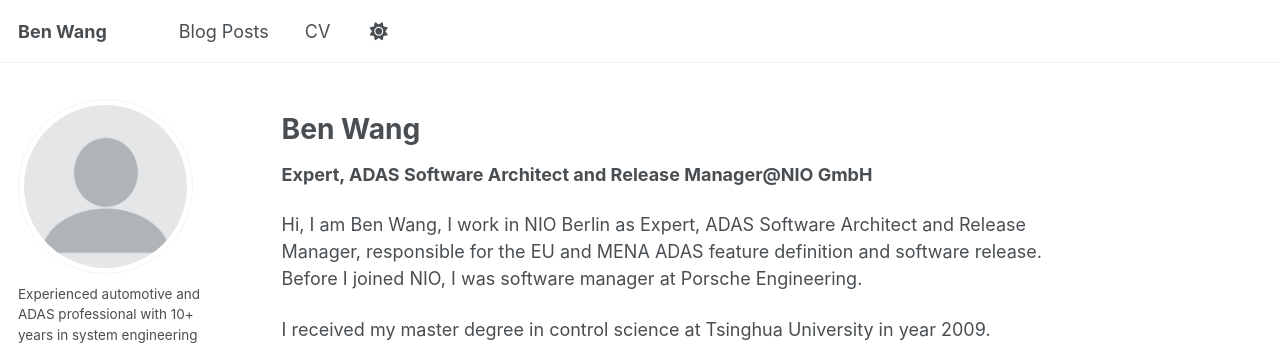
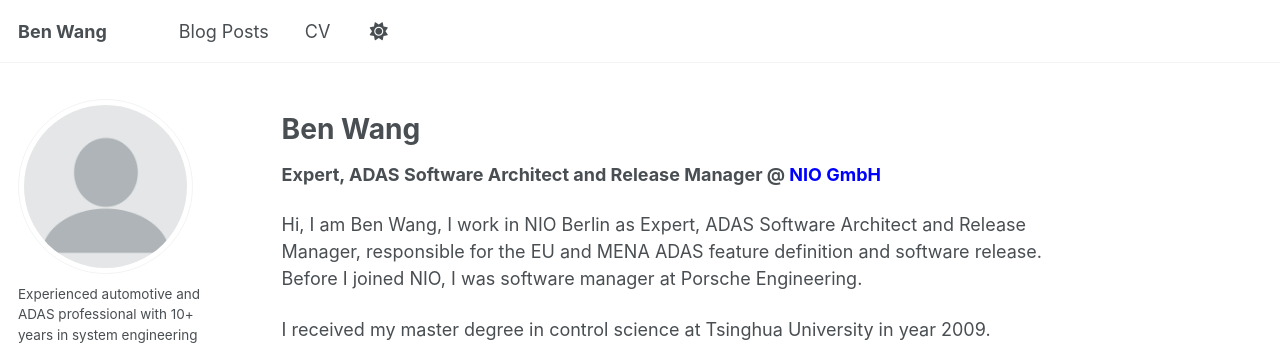
Before and after one commit to ai-benwang/ai-benwang.github.io, a Jekyll site: the page built from _pages/about.md, in a window 1280 px wide and 1168 px high. Shown: the top 347 px of the window. Built offline with Jekyll 4.4.1, drawn with Linux system fonts in a browser that asks for light colours.

Commit message:
change color

```diff
--- a/_pages/about.md
+++ b/_pages/about.md
@@ -6,7 +6,7 @@ redirect_from:
   - /about/
   - /about.html
 ---
-**Expert, ADAS Software Architect and Release Manager@NIO GmbH**
+**Expert, ADAS Software Architect and Release Manager @ <span style="color:blue"> NIO GmbH </span>**
 
 Hi, I am Ben Wang, I work in NIO Berlin as Expert, ADAS Software Architect and Release Manager, responsible for the EU and MENA ADAS feature definition and software release. Before I joined NIO, I was software manager at Porsche Engineering.
 
```
